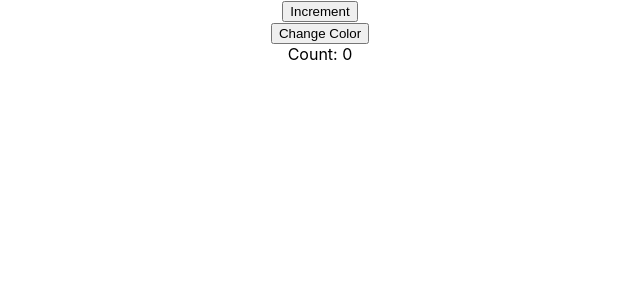
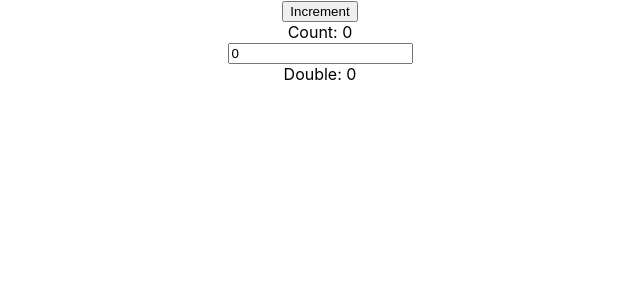
Before and after one commit to adity418/stopwatch-react, a React (Create React App) app in the folder stopwatch/: page / in a window 1280 px wide. Shown: the top 300 px of the page, without its empty margins (320-960 px from the left). Built offline with nearby package versions, Linux system fonts and the light colour scheme.

Commit message:
useMemo hook

```diff
--- a/stopwatch/src/App.js
+++ b/stopwatch/src/App.js
@@ -1,33 +1,35 @@
 import logo from './logo.svg';
 import './App.css';
-import { useEffect, useRef, useState } from 'react';
+import { useEffect, useMemo, useRef, useState } from 'react';
 
 function App() {
   const [count, setCount] = useState(0);
+  const [input, setInput] = useState(0);
 
-  const handleCount = () => {
-    setCount(count + 1);
+  function expexsiveTask(num) {
+    console.log("task");
+    for(let i=0; i<=10; i++){}
+    return num*2;
   }
 
-  const btnRef = useRef();
-
-  //  use effect variation on every render
-  useEffect(() => {
-    console.log("re-render again");
-  });
-
-  const handleColor =() => {
-    btnRef.current.style.backgroundColor = "red";
-  }
+  let doubleValue = useMemo(() => expexsiveTask(input), [input]);
 
   return (
     <div className="App">
-      <button ref={btnRef} onClick={handleCount}>Increment</button>
-      <br/>
-      <button onClick={handleColor}>Change Color</button>
-      <br/>
+      <button  onClick={() =>
+    setCount(count + 1)}>Increment</button>
+
       <div>
         Count: {count}
+      </div>
+      <input
+        type='number'
+        placeholder='enter number'
+        value={input}
+        onChange={(e) => setInput(e.target.value)}
+      />
+      <div>
+        Double: {doubleValue}
       </div>
     </div>
   );
```
